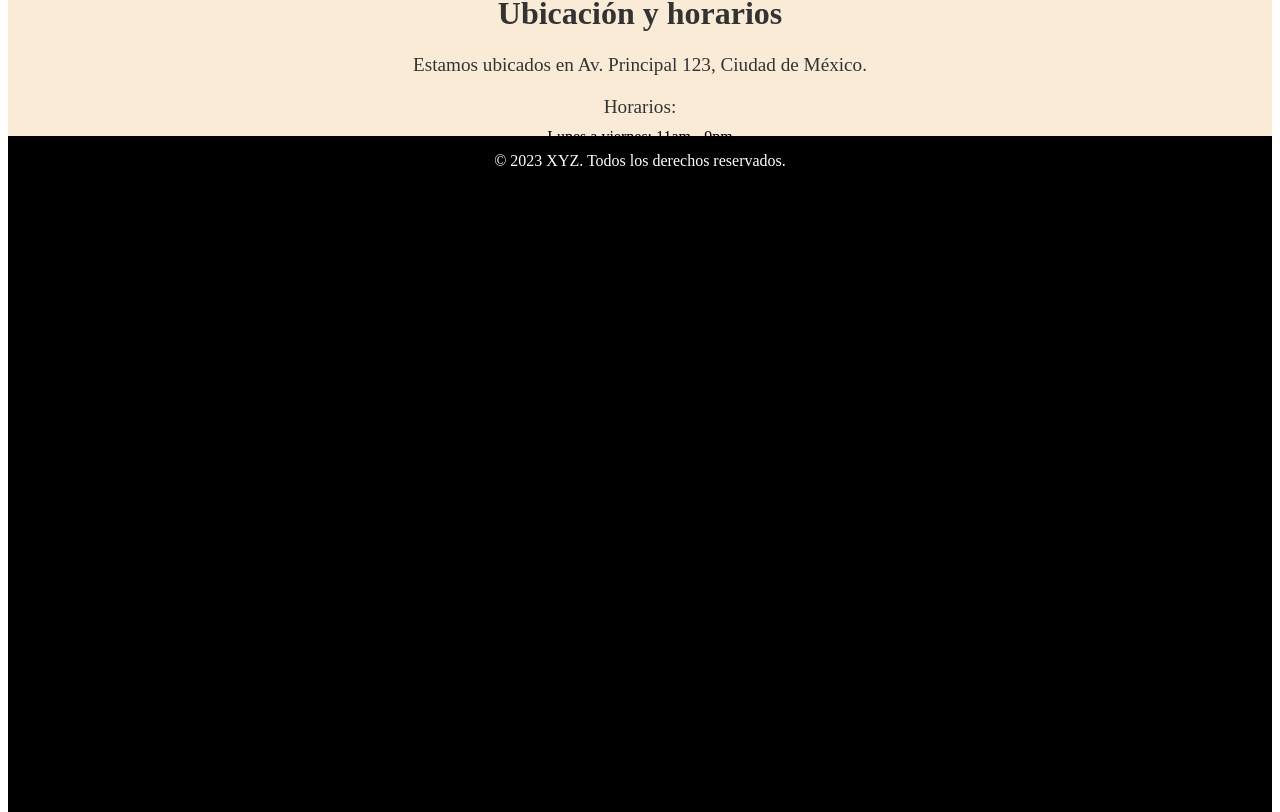
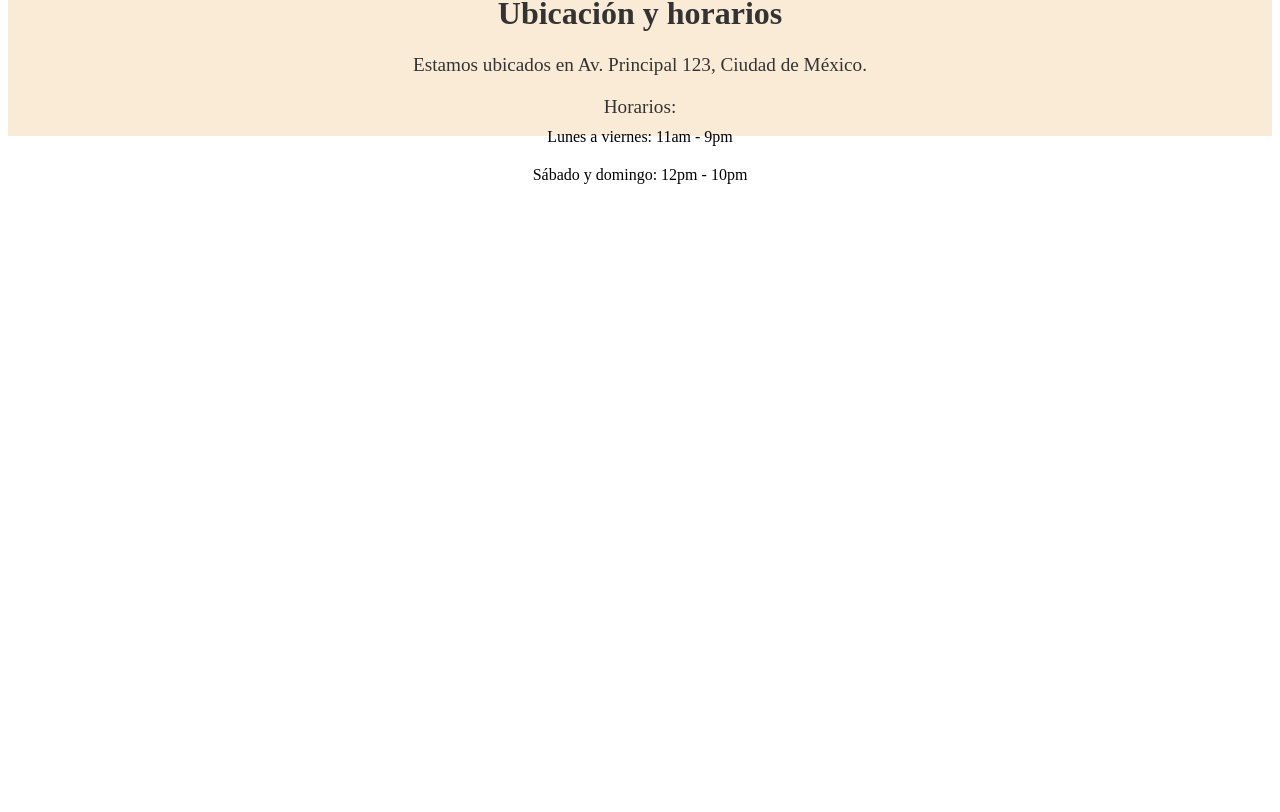
Before and after one commit to FolivaresR/Proyecto4UDD, a React (Vite) app: page / in a window 1280 px wide. Shown: the part 768-1580 px from the top of the page. After the commit the page ends 952 px from the top, so only its background shows below. Built offline with nearby package versions, Linux system fonts and the light colour scheme.

Commit message:
probando

```diff
--- a/src/App.jsx
+++ b/src/App.jsx
@@ -6,7 +6,6 @@ import AboutUs from './pages/AboutUs/AboutUs';
 import Menu from './pages/Menu/Menu';
 import Galeria from './components/Galeria';
 import Reservations from './pages/Reservations/Reservations';
-import Footer from './components/Footer';
 import './App.css';
 
 
@@ -21,7 +20,7 @@ function App() {
         <Route path="/galeria" element={<Galeria />} />
         <Route path="/Reservations" element={<Reservations />} />
       </Routes>
-      <div> <Footer /> </div>
+      <div></div>
     </div>
   );
 }
--- a/src/Home.css
+++ b/src/Home.css
@@ -27,10 +27,3 @@ display: flex;
 flex-direction: column;
 min-height: 100vh;
 }
-
-footer {
-background-color: black;
-padding: 1rem;
-text-align: center;
-color: white;
-}
--- a/src/components/Footer.css
+++ /dev/null
@@ -1,24 +0,0 @@
-html, body {
-height: 100%;
-}
-
-main {
-flex: 1;
-padding: 20px;
-background-color: #333333;
-color: #ffffff;
-}
-
-footer {
-background-color: black;
-padding: 1rem;
-text-align: center;
-flex-shrink: 0;
-height: 5vh;
-}
-
-footer p {
-margin: 0;
-color: white;
-font-size: 14px;
-}
--- a/src/components/footer.jsx
+++ /dev/null
@@ -1,13 +0,0 @@
-import React from 'react';
-
-function Footer() {
-return (
-<footer className="footer">
-    <div className="container">
-    <span className="text-muted">© 2023 XYZ. Todos los derechos reservados.</span>
-    </div>
-</footer>
-);
-}
-
-export default Footer;
```
